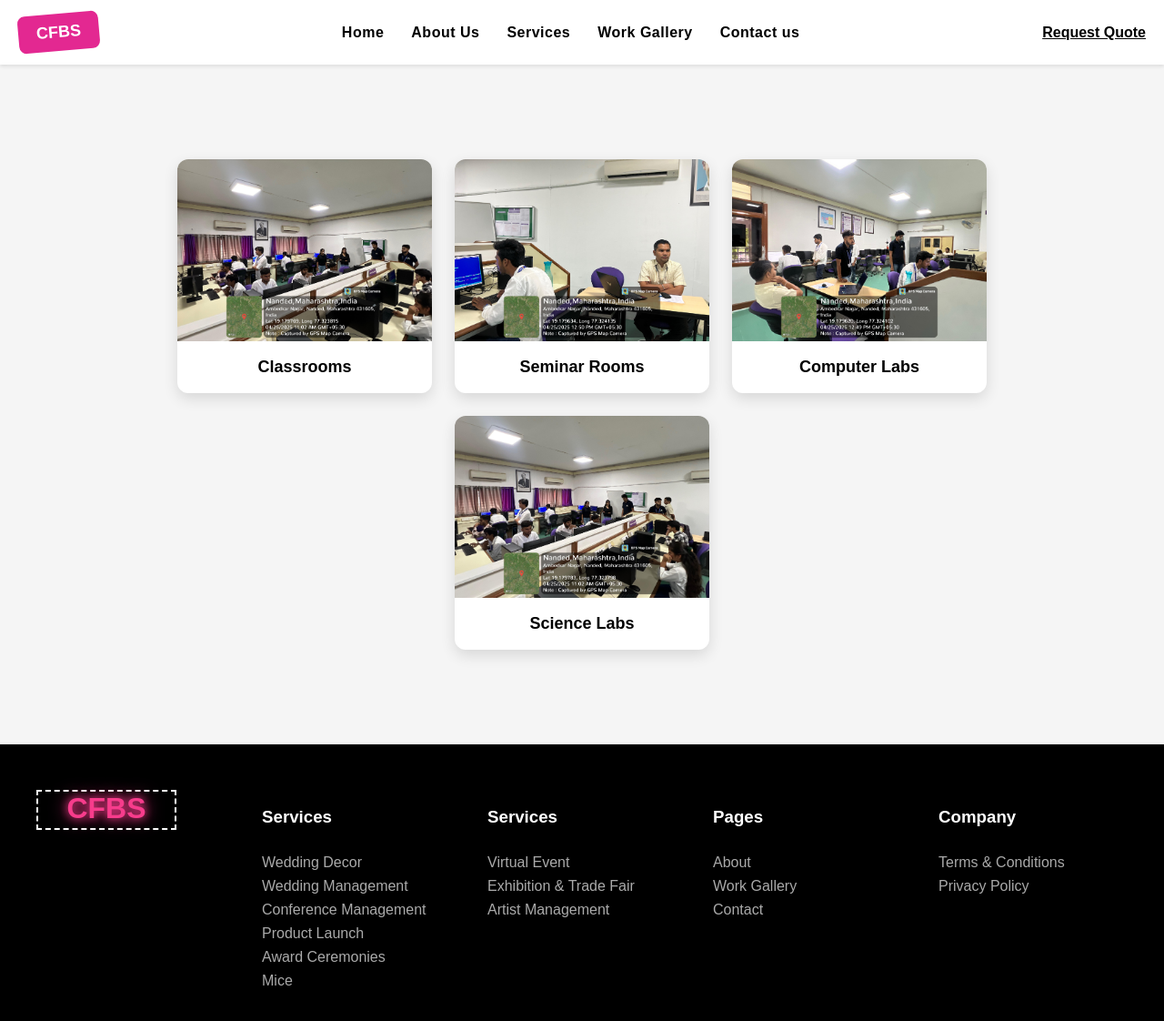
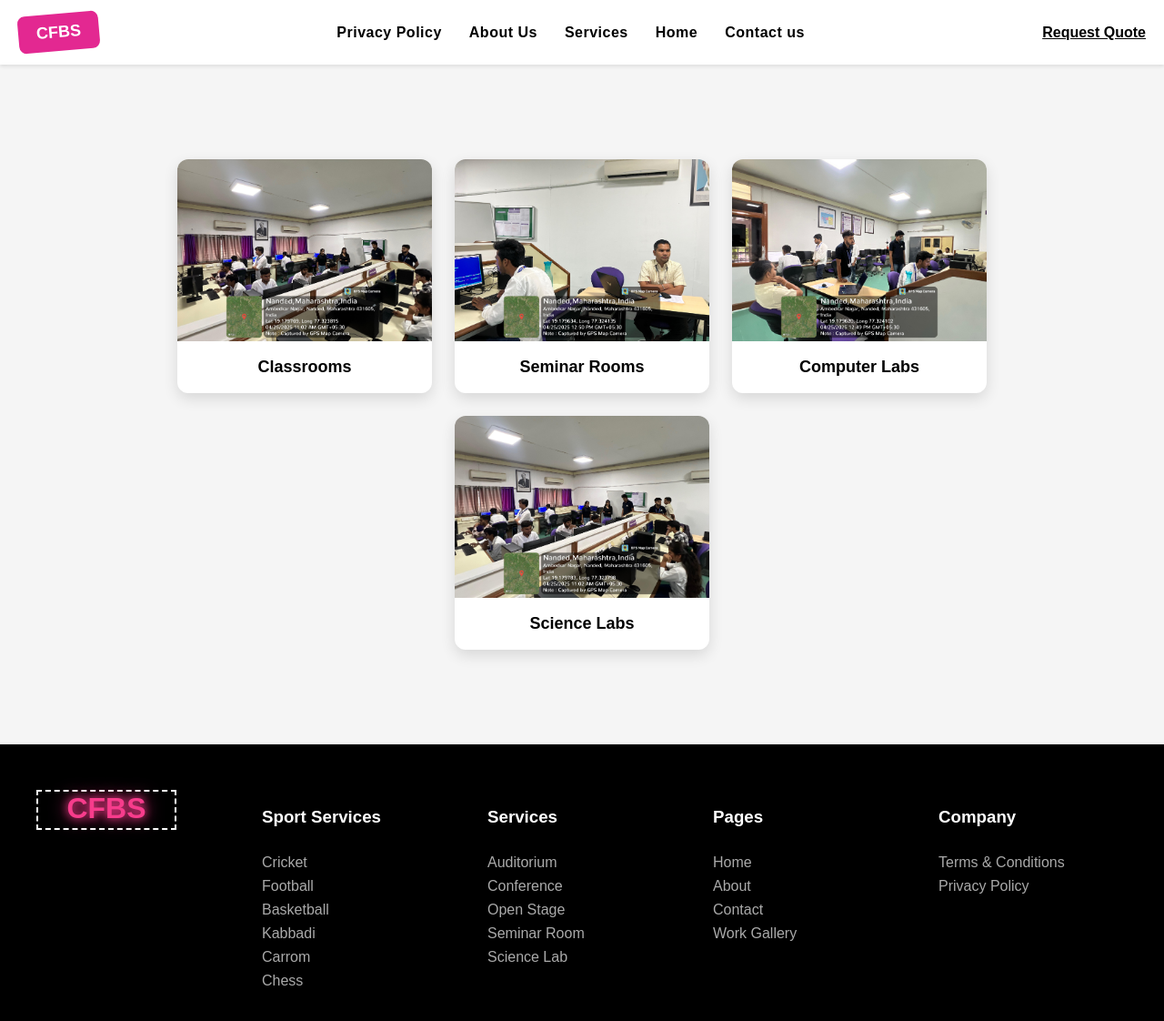
Before and after one commit to shriyashpachpande/CFBS, a website: page public_folder/academic_facilities.html in a window 1280 px wide. Shown: the whole page at 91% size. Drawn offline with Linux system fonts and the light colour scheme.

Commit message:
Update academic_facilities.html

```diff
--- a/public_folder/academic_facilities.html
+++ b/public_folder/academic_facilities.html
@@ -1,6 +1,6 @@
-
 <!DOCTYPE html>
 <html lang="en">
+
 <head>
   <meta charset="UTF-8">
   <meta name="viewport" content="width=device-width, initial-scale=1.0">
@@ -28,7 +28,7 @@
       background: #fff;
       border-radius: 12px;
       overflow: hidden;
-      box-shadow: 0 6px 16px rgba(0,0,0,0.12);
+      box-shadow: 0 6px 16px rgba(0, 0, 0, 0.12);
       text-align: center;
       animation: fadeSlideUp 0.6s ease forwards;
       opacity: 0;
@@ -36,10 +36,21 @@
       transition: transform 0.3s ease;
     }
 
-    .card:nth-child(1) { animation-delay: 0.1s; }
-    .card:nth-child(2) { animation-delay: 0.3s; }
-    .card:nth-child(3) { animation-delay: 0.5s; }
-    .card:nth-child(4) { animation-delay: 0.7s; }
+    .card:nth-child(1) {
+      animation-delay: 0.1s;
+    }
+
+    .card:nth-child(2) {
+      animation-delay: 0.3s;
+    }
+
+    .card:nth-child(3) {
+      animation-delay: 0.5s;
+    }
+
+    .card:nth-child(4) {
+      animation-delay: 0.7s;
+    }
 
     .card-image {
       width: 100%;
@@ -82,106 +93,96 @@
         width: 90%;
       }
     }
-    a{
+
+    a {
       text-decoration: none;
       color: black;
     }
   </style>
 </head>
+
 <body>
-    <div class="navbar">
-        <div class="logo">CFBS</div>
-
-        <div class="hamburger" onclick="toggleMenu()">
-            <span></span>
-            <span></span>
-            <span></span>
-        </div>
-
-        <div class="nav-links" id="navLinks">
-            <a href="home.html">Home</a>
-            <a href="about.html">About Us</a>
-            <a href="#">Services</a>
-            <a href="#">Work Gallery</a>
-            <a href="contact.html">Contact us</a>
-        </div>
-
-        <div class="quote" id="quoteLink">
-            <a href="#">Request Quote</a>
-        </div>
-    </div><br><br><br>
+  <div id="navbarContainer"></div><br><br><br>
   <div class="container">
     <div class="card">
-          <div class="card-image">
+      <div class="card-image"><a href="games/Classrooms.html">
           <img src="CFBS/44.jpg" alt="Classrooms ">
       </div>
-          <div class="card-title">Classrooms</div>
+      <div class="card-title">Classrooms</div></a>
     </div>
 
     <div class="card"><a href="games/Seminar.html">
         <div class="card-image">
           <img src="CFBS/33.jpg" alt="Seminar Rooms">
         </div>
-          <div class="card-title">Seminar Rooms</div></a>
+        <div class="card-title">Seminar Rooms</div>
+      </a>
     </div>
 
     <div class="card"><a href="games/Computer_lab.html">
         <div class="card-image">
           <img src="CFBS/22.jpg" alt="Computer Labs">
         </div>
-          <div class="card-title">Computer Labs</div></a>
+        <div class="card-title">Computer Labs</div>
+      </a>
     </div>
 
     <div class="card"><a href="games/chemistrylab.html">
         <div class="card-image">
           <img src="CFBS/11.jpg" alt="Science Labs">
         </div>
-          <div class="card-title">Science Labs</div></a>
+        <div class="card-title">Science Labs</div>
+      </a>
     </div>
   </div><br><br><br>
   <footer>
-        <div class="footer-column visible">
-            <div class="Flogo visible">CFBS</div>
+    <div class="footer-column">
+      <div class="Flogo">CFBS</div>
     </div>
 
     <div class="footer-column">
-            <h3>Services</h3>
+      <h3>Sport Services</h3>
       <ul>
-                <li><a href="#">Wedding Decor</a></li>
-                <li><a href="#">Wedding Management</a></li>
-                <li><a href="#">Conference Management</a></li>
-                <li><a href="#">Product Launch</a></li>
-                <li><a href="#">Award Ceremonies</a></li>
-                <li><a href="#">Mice</a></li>
+        <li><a href="games/cricket.html">Cricket</a></li>
+        <li><a href="games/footboll.html">Football</a></li>
+        <li><a href="games/basketball.html">Basketball</a></li>
+        <li><a href="games/Kabbadi.html">Kabbadi</a></li>
+        <li><a href="games/Carrom.html">Carrom</a></li>
+        <li><a href="games/Chess.html">Chess</a></li>
       </ul>
     </div>
 
     <div class="footer-column">
       <h3>Services</h3>
       <ul>
-                <li><a href="#">Virtual Event</a></li>
-                <li><a href="#">Exhibition & Trade Fair</a></li>
-                <li><a href="#">Artist Management</a></li>
+        <li><a href="games/Auditorium.html">Auditorium</a></li>
+        <li><a href="games/Conference.html">Conference</a></li>
+        <li><a href="games/Open_Stage.html">Open Stage</a></li>
+        <li><a href="games/Seminar.html">Seminar Room</a></li>
+        <li><a href="games/chemistrylab.html">Science Lab</a></li>
       </ul>
     </div>
 
     <div class="footer-column">
       <h3>Pages</h3>
       <ul>
-                <li><a href="#">About</a></li>
-                <li><a href="#">Work Gallery</a></li>
-                <li><a href="#">Contact</a></li>
+        <li><a href="home.html">Home</a></li>
+        <li><a href="about.html">About</a></li>
+        <li><a href="contact.html">Contact</a></li>
+        <li><a href="workgallery.html">Work Gallery</a></li>
       </ul>
     </div>
 
     <div class="footer-column">
       <h3>Company</h3>
       <ul>
-                <li><a href="#">Terms & Conditions</a></li>
-                <li><a href="#">Privacy Policy</a></li>
+        <li><a href="termsandconditions.html">Terms & Conditions</a></li>
+        <li><a href="privacypolicy.html">Privacy Policy</a></li>
       </ul>
     </div>
   </footer>
   <script src="footer.js"></script>
+  <script src="/js/loadNavbar.js"></script>
 </body>
+
 </html>
```
Lines whose indentation alone changed are shown as unchanged.
